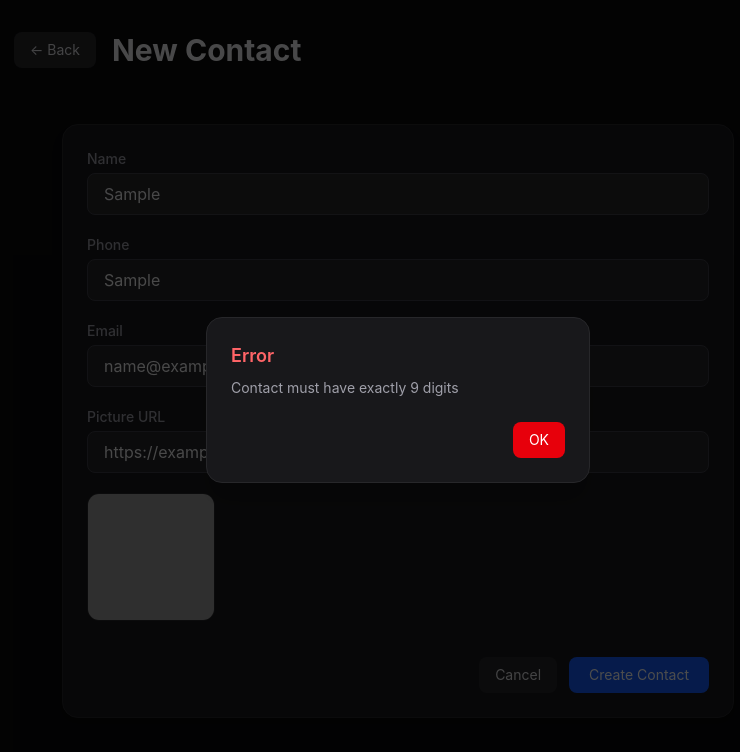
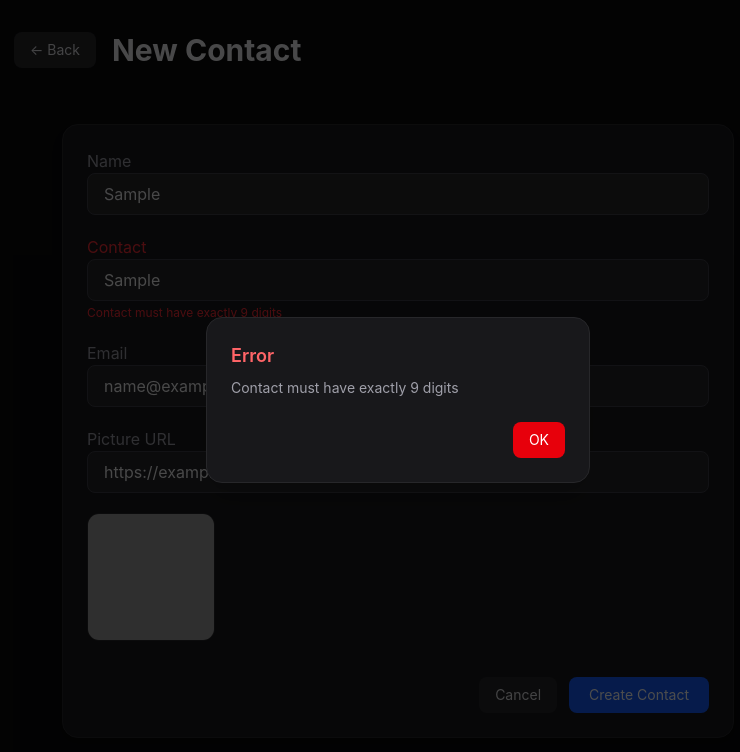
Before and after one commit to Ferreouz/alfasoft, a Vue app in the folder frontend/: page /app/contacts/new in a window 1280 px wide. Both pictures are taken after typing "Sample", "Sample", "name@example.com", "https://example.com" into the empty fields and a click on the button "Create Contact". Shown: the top 752 px of the page, without its empty margins (242-982 px from the left). Built offline with nearby package versions, Linux system fonts and the light colour scheme; no server answers; grey boxes are pictures that could not be loaded; the HTML template or start-up script is replaced by a standard one.

Commit message:
frontend validate if url is image

```diff
--- /dev/null
+++ b/frontend/src/validators/isValidImageUrl.ts
@@ -0,0 +1,16 @@
+export default function isValidImageUrl(url: string): Promise<boolean> {
+  return new Promise((resolve) => {
+    if (!url) return resolve(false)
+
+    try {
+      new URL(url)
+    } catch {
+      return resolve(false)
+    }
+
+    const img = new Image()
+    img.onload = () => resolve(true)
+    img.onerror = () => resolve(false)
+    img.src = url
+  })
+}
--- a/frontend/src/validators/validateContact.ts
+++ b/frontend/src/validators/validateContact.ts
@@ -1,21 +1,43 @@
 import type { Contact } from "@/types/Contact";
+import isValidImageUrl from "./isValidImageUrl"
 
-export default function validateContact(contact: Contact | Omit<Contact, 'id'>): {valid: boolean, message?: string} {
+type ContactErrors = Partial<Record<keyof Omit<Contact, 'id'>, string>>
+
+export default async function validateContact(
+  contact: Contact | Omit<Contact, 'id'>
+): Promise<{
+  valid: boolean
+  message?: string
+  errors: ContactErrors
+}> {
+  const errors: ContactErrors = {}
+
   if (!contact.picture) {
-    return {valid: false, message: 'Picture is required'}
-
+    errors.picture = 'Picture is required'
+  } else {
+    const isImage = await isValidImageUrl(contact.picture)
+    if (!isImage) {
+      errors.picture = 'URL must point to a valid image'
+    }
   }
 
   if (!contact.name || contact.name.length <= 5) {
-    return {valid: false, message: 'Name must be longer than 5 characters'}
+    errors.name = 'Name must be longer than 5 characters'
   }
 
   if (!/^\d{9}$/.test(contact.contact)) {
-    return {valid: false, message: 'Contact must have exactly 9 digits'}
+    errors.contact = 'Contact must have exactly 9 digits'
   }
 
   if (!/^[^\s@]+@[^\s@]+\.[^\s@]+$/.test(contact.email)) {
-    return {valid: false, message: 'Invalid email address'}
+    errors.email = 'Invalid email address'
   }
-  return {valid: true};
+
+  const valid = Object.keys(errors).length === 0
+
+  return {
+    valid,
+    errors,
+    message: valid ? undefined : Object.values(errors)[0]
+  }
 }
--- a/frontend/src/views/ContactFormView.vue
+++ b/frontend/src/views/ContactFormView.vue
@@ -3,7 +3,7 @@ import { computed, onMounted, ref } from 'vue'
 import { useRoute, useRouter } from 'vue-router'
 import contactsApi, { isApiError, type ApiError } from '../api/contacts'
 import type { Contact } from '../types/Contact'
-import validateContact  from '../validators/validateContact'
+import validateContact from '../validators/validateContact'
 import MessageModal from '../components/MessageModal.vue'
 import { watch } from 'vue';
 const props = defineProps<{
@@ -20,6 +20,7 @@ const loading = ref(false);
 const error = ref<string | null>(null);
 const showMessageModal = ref(false);
 const modalMessage = ref('');
+const errors = ref<Record<string, string>>({});
 
 
 /**
@@ -63,10 +64,11 @@ async function submit() {
             id: contactId
         } as unknown as Contact;
 
-        const { valid, message } = validateContact(contactData);
+        const result = await validateContact(contactData);
 
-        if (!valid) {
-            throw new Error(message);
+        if (!result.valid) {
+            errors.value = result.errors
+            throw new Error(Object.values(result.errors).join(', '));
         }
 
         if (isEdit.value) {
@@ -121,7 +123,7 @@ function resetForm() {
         ">
                 <!-- Name -->
                 <div>
-                    <label class="mb-1 block text-sm font-medium text-zinc-400">
+                    <label :class="errors.name ? 'text-red-500' : 'text-zinc-400'">
                         Name
                     </label>
                     <input v-model="form.name" required type="text" class="
@@ -129,23 +131,29 @@ function resetForm() {
               px-4 py-2 text-zinc-100
               focus:border-blue-500 focus:outline-none
             " />
+                    <p v-if="errors.name" class="mt-1 text-xs text-red-500">
+                        {{ errors.name }}
+                    </p>
                 </div>
 
                 <!-- Phone -->
                 <div>
-                    <label class="mb-1 block text-sm font-medium text-zinc-400">
-                        Phone
+                    <label  :class="errors.contact ? 'text-red-500' : 'text-zinc-400'">
+                        Contact
                     </label>
                     <input v-model="form.contact" required type="text" class="
               w-full rounded-lg bg-zinc-800 border border-zinc-700
               px-4 py-2 text-zinc-100
               focus:border-blue-500 focus:outline-none
             " />
+                  <p v-if="errors.contact" class="mt-1 text-xs text-red-500">
+                        {{ errors.contact }}
+                    </p>
                 </div>
 
                 <!-- Email -->
                 <div>
-                    <label class="mb-1 block text-sm font-medium text-zinc-400">
+                    <label  :class="errors.email ? 'text-red-500' : 'text-zinc-400'">
                         Email
                     </label>
                     <input v-model="form.email" type="email" class="
@@ -153,11 +161,14 @@ function resetForm() {
               px-4 py-2 text-zinc-100
               focus:border-blue-500 focus:outline-none
             " />
+                 <p v-if="errors.email" class="mt-1 text-xs text-red-500">
+                        {{ errors.email }}
+                    </p>
                 </div>
 
                 <!-- Picture URL -->
                 <div>
-                    <label class="mb-1 block text-sm font-medium text-zinc-400">
+                    <label  :class="errors.picture ? 'text-red-500' : 'text-zinc-400'">
                         Picture URL
                     </label>
                     <input v-model="form.picture" type="url" class="
@@ -165,6 +176,9 @@ function resetForm() {
               px-4 py-2 text-zinc-100
               focus:border-blue-500 focus:outline-none
             " />
+                <p v-if="errors.picture" class="mt-1 text-xs text-red-500">
+                    {{ errors.picture }}
+                </p>
                 </div>
 
                 <!-- Preview -->
@@ -192,11 +206,6 @@ function resetForm() {
             </form>
         </div>
     </div>
-    <MessageModal
-        :open="showMessageModal"
-        title="Error"
-        :message="modalMessage"
-        variant="error"
-        @close="showMessageModal = false"
-    />
+    <MessageModal :open="showMessageModal" title="Error" :message="modalMessage" variant="error"
+        @close="showMessageModal = false" />
 </template>
```
Lines whose indentation alone changed are shown as unchanged.
